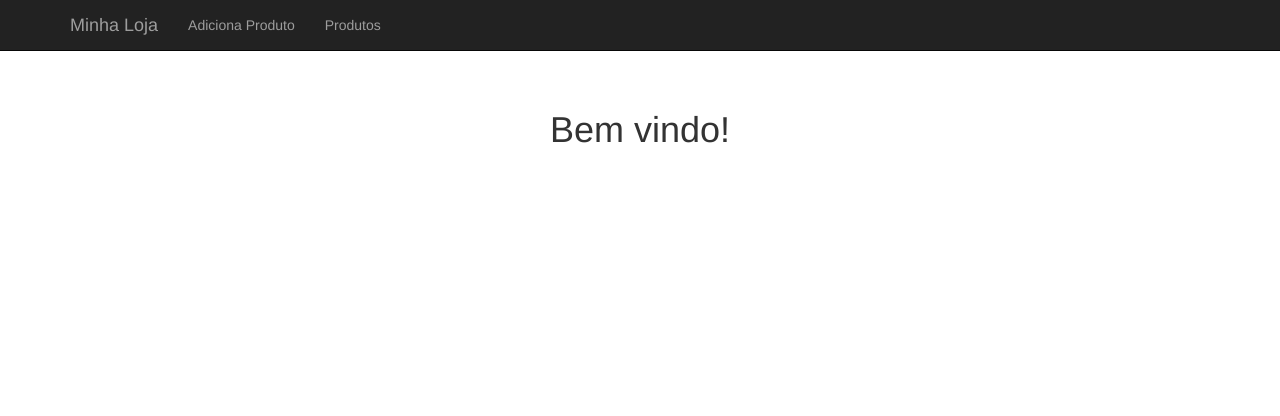
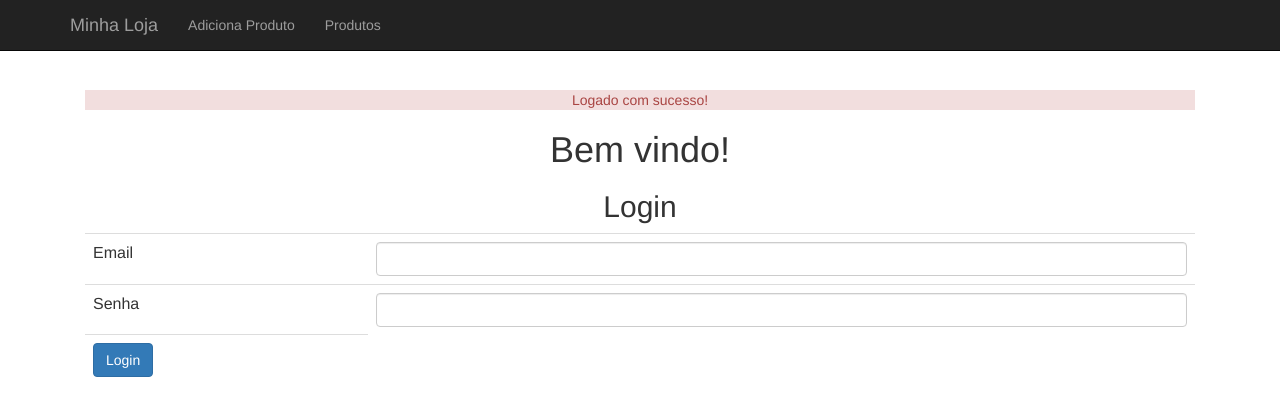
Before and after one commit to tiagofrbarbosa/Course_Study_PHP_Object_Oriented, a PHP site: page /index.php?login=0 in a window 1280 px wide. Shown: the top 416 px of the page. Run offline with PHP 8.4, Linux system fonts and the light colour scheme.

Commit message:
implementação de login

```diff
--- a/index.php
+++ b/index.php
@@ -1,3 +1,29 @@
 <?php include("cabecalho.php"); ?>
+
+<?php
+		if(isset($_GET["login"]) && $_GET["login"] == true) {?>
+			<p class="alert-success">Logado com sucesso!</p>
+			<?php } ?>
+<?php
+		if(isset($_GET["login"]) && $_GET["login"] == false) {?>
+			<p class="alert-danger">Logado com sucesso!</p>
+			<?php } ?>
+
 		<h1>Bem vindo!</h1>
+		<h2>Login</h2>
+		<form action="login.php" method="post">
+			<table class="table">
+				<tr>
+					<td>Email</td>
+					<td><input class="form-control" type="email" name="email"></td>
+				</tr>
+				<tr>
+					<td>Senha</td>
+					<td><input class="form-control" type="password" name="senha"></td>
+				</tr>
+				<tr>
+					<td><button type="submit" class="btn btn-primary">Login</button></td>
+				</tr>
+			</table>
+		</form>
 <?php include("rodape.php"); ?>
```
Also changed, not shown: banco-usuario.php (added, +8 -0 lines), login.php (added, +12 -0 lines).
